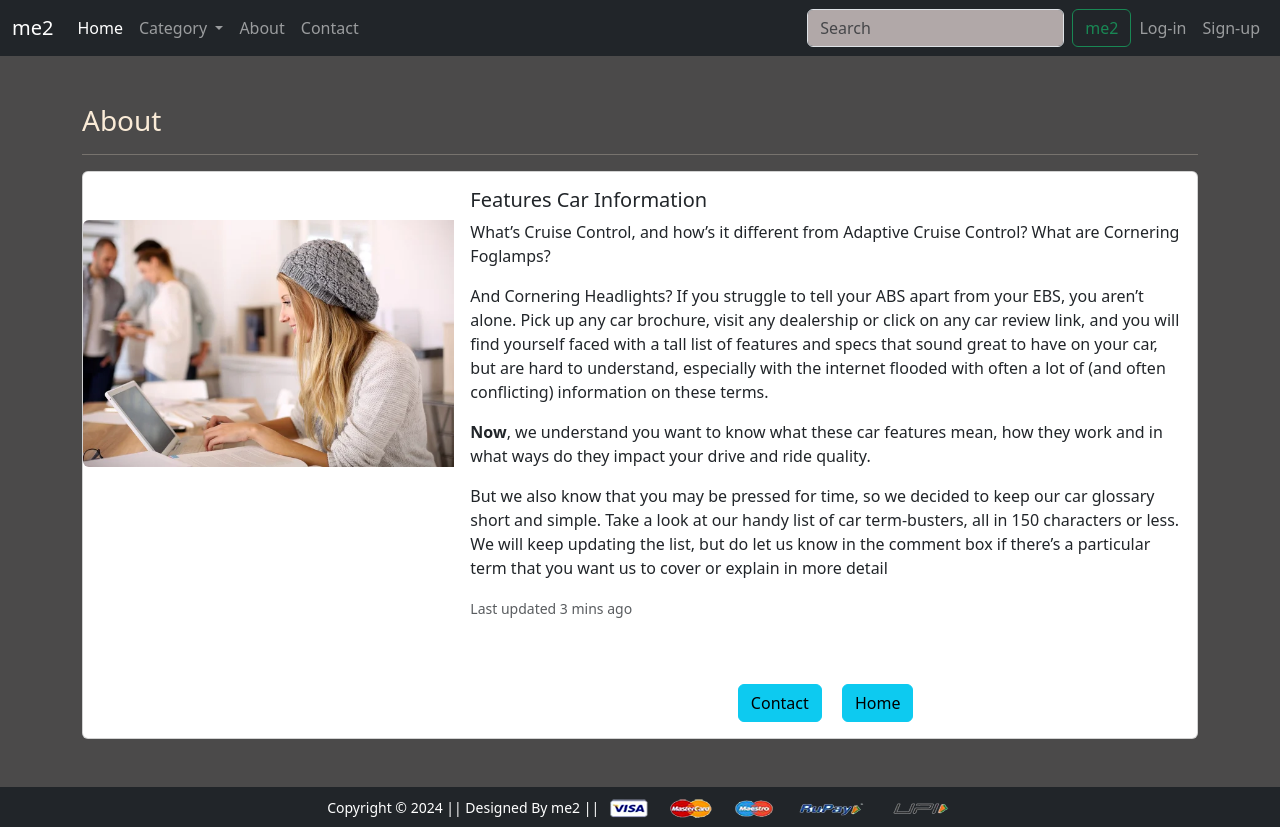
After one commit to sarwar-mirza/Django-E-Commerce, a Django app: page /exhibition/about/ in a window 1280 px wide. The commit adds this page. Run offline with Django 4.2, Linux system fonts and the light colour scheme; some libraries are stand-ins or nearby versions.

Commit message:
About and Contact page added

```diff
--- a/core/templates/core/navbar.html
+++ b/core/templates/core/navbar.html
@@ -21,7 +21,10 @@
           </li>
 
           <li class="nav-item">
-            <a class="nav-link" href="#">Link</a>
+            <a class="nav-link" href="{% url 'about-page' %}">About</a>
+          </li>
+          <li class="nav-item">
+            <a class="nav-link" href="{% url 'contact-page' %}">Contact</a>
           </li>
 
         </ul>
--- /dev/null
+++ b/enroll/templates/enroll/about.html
@@ -0,0 +1,39 @@
+<!-- Inherit parent template -->
+{% extends "core/base.html" %}
+
+<!-- load static file -->
+{% load static %}
+
+<!-- block tag title -->
+{% block title %}About Page{% endblock title %}
+
+
+
+<!-- block tag Banner Slider -->
+{% block main-content %}
+<div class="container mt-5">
+    <h3>About</h3><hr>
+    <div class="card mb-3">
+        <div class="row g-0">
+          <div class="col-md-4 mt-5">
+            <img src="{% static 'enroll/assets/about.jpg' %}" class="img-fluid rounded-start" alt="...">
+          </div>
+          <div class="col-md-8">
+            <div class="card-body">
+              <h5 class="card-title">Features Car Information</h5>
+              <p class="card-text">What’s Cruise Control, and how’s it different from Adaptive Cruise Control? What are Cornering Foglamps? </p>
+              <p>And Cornering Headlights? If you struggle to tell your ABS apart from your EBS, you aren’t alone. Pick up any car brochure, visit any dealership or click on any car review link, and you will find yourself faced with a tall list of features and specs that sound great to have on your car, but are hard to understand, especially with the internet flooded with often a lot of (and often conflicting) information on these terms.</p>
+                <p><b>Now</b>, we understand you want to know what these car features mean, how they work and in what ways do they impact your drive and ride quality.</p>
+                <p> But we also know that you may be pressed for time, so we decided to keep our car glossary short and simple. Take a look at our handy list of car term-busters, all in 150 characters or less. We will keep updating the list, but do let us know in the comment box if there’s a particular term that you want us to cover or explain in more detail</p>
+              <p class="card-text"><small class="text-body-secondary">Last updated 3 mins ago</small></p>
+
+              <div class="text-center">
+                <a href="{% url 'contact-page' %}" class="btn btn-info mt-5 ">Contact</a>
+                <a href="{% url 'homepage' %}" class="btn btn-info mt-5 ms-3">Home</a>
+              </div>
+            </div>
+          </div>
+        </div>
+      </div>
+</div>
+{% endblock main-content%}
--- a/enroll/urls.py
+++ b/enroll/urls.py
@@ -11,4 +11,7 @@ urlpatterns = [
     path('bugatti/<slug:data>', views.bugatti_car, name='bugattiPageData'),
 
     path('address/', views.AddressView.as_view(), name='address-page'),
+    path('about/', views.about, name='about-page'),
+    path('contact/', views.ContactFormView.as_view(), name='contact-page'),
+    path('thankyou/', views.ThankyouTemplateView.as_view(), name='thankyou'),
 ]
--- a/enroll/views.py
+++ b/enroll/views.py
@@ -9,6 +9,9 @@ from django.contrib.auth.decorators import login_required
 from paybill.models import Cart
 from django.db.models import Q
 from django.contrib.auth.models import User
+
+from django.views.generic.edit import FormView
+from .forms import ContactForm
 # Create your views here.
 class HomeTemplateView(TemplateView):
     template_name = 'enroll/home.html'
@@ -84,3 +87,19 @@ class AddressView(View):
         if request.user.is_authenticated:
             totalitem = len(Cart.objects.filter(user=request.user))
         return render(request, 'enroll/address.html', {'address':add, 'active':'btn-primary', 'totalitem':totalitem})
+
+# About
+def about(request):
+    return render(request, 'enroll/about.html')
+
+# Contact
+class ContactFormView(FormView):
+    template_name = 'enroll/contact.html'
+    form_class = ContactForm
+    success_url = '/exhibition/thankyou/'
+
+
+
+
+class ThankyouTemplateView(TemplateView):
+    template_name = 'enroll/thankyou.html'
```
Also changed, not shown: enroll/forms.py (added, +9 -0 lines), enroll/templates/enroll/contact.html (added, +33 -0 lines), enroll/templates/enroll/thankyou.html (added, +19 -0 lines), db.sqlite3, enroll/static/enroll/assets/about.jpg (added).
